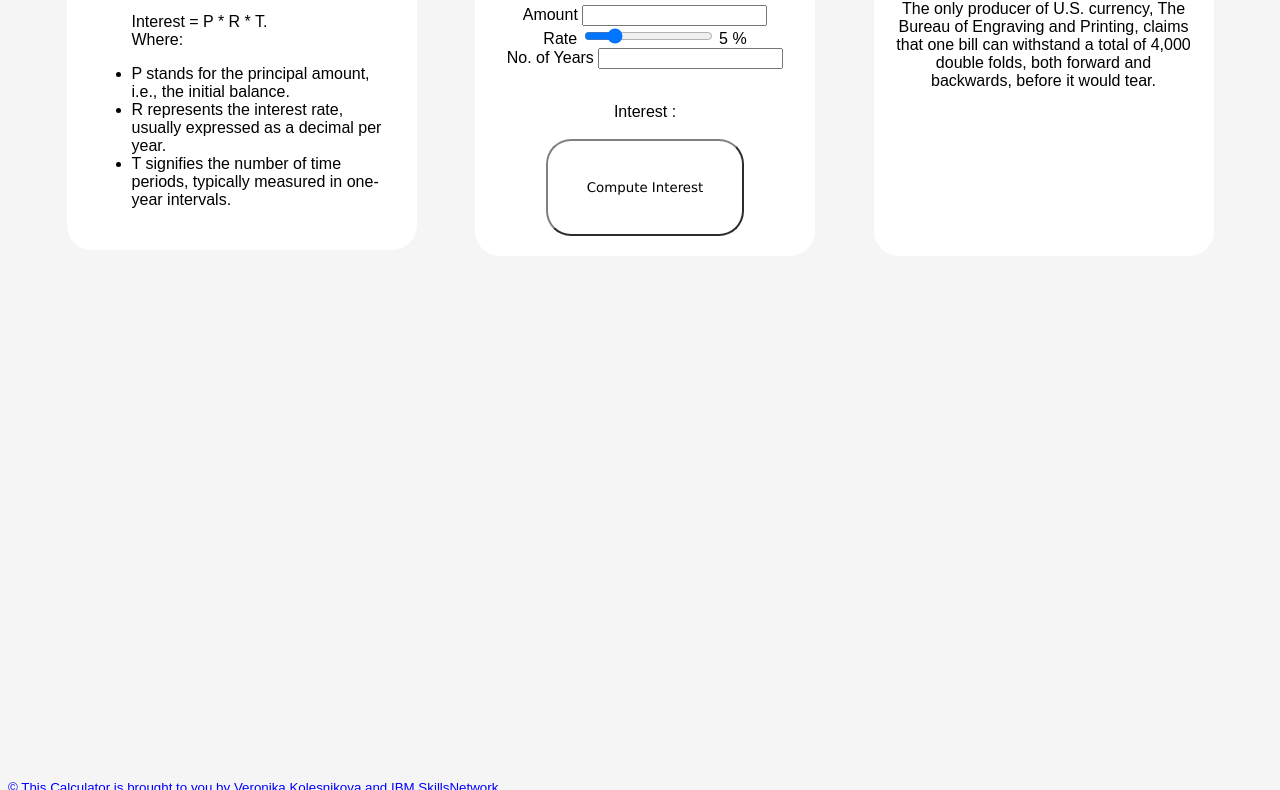
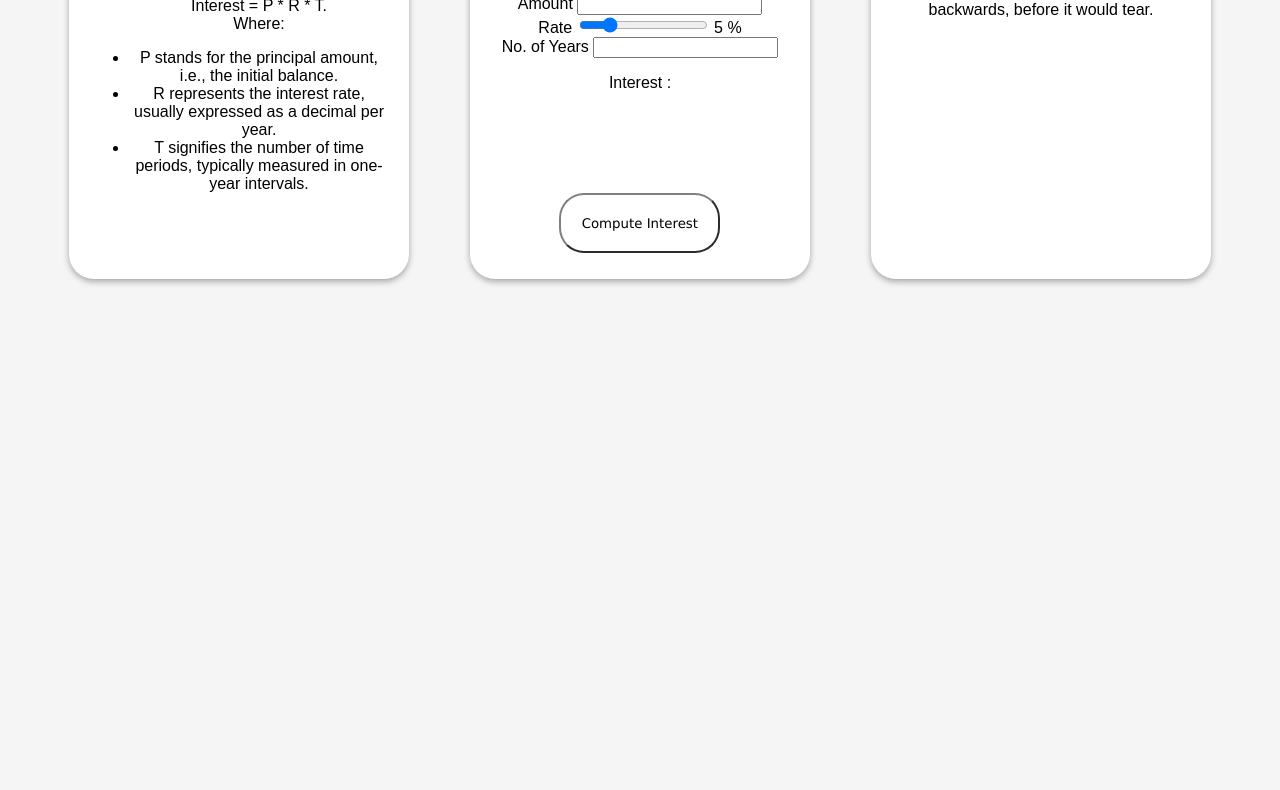
Before and after one commit to firstnamenika/simple-interest-calculator, a plain HTML site: page index.html in a window 1280 px wide. Shown: the part 248-1038 px from the top of the page. Drawn offline with Linux system fonts and the light colour scheme.

Commit message:
updated style

```diff
--- a/index.html
+++ b/index.html
@@ -9,7 +9,7 @@
 <br>
 <div class="maindiv">
 <article>
-    <div class="infodiv">
+    <div class="div">
         <p>To determine the simple accrued interest, multiply the account balance by the interest rate and the duration the funds remain in the account.
 The formula for calculating simple interest is as follows:
         <br>
@@ -25,7 +25,7 @@ The formula for calculating simple interest is as follows:
     </div>
 </article>
 
-<div class="calcdiv">
+<div class="div">
         <h1>Simple Interest Calculator</h1>
     <p>
         Amount <input type="number"  id="principal">  <br/>
@@ -48,14 +48,12 @@ The formula for calculating simple interest is as follows:
             <option value="10">10</option>
         </datalist>
     </p>
-        <br/>
         Interest : <span id="result"></span>
-        <br><br>
         <button class="button" onclick="return compute()">Compute Interest</button>
 </div>
 
 
-    <div class="fundiv">
+    <div class="div">
             <aside>
                 Did you know that a banknote can be folded 4,000 times?<br></br>
 The only producer of U.S. currency, The Bureau of Engraving and Printing, claims that one bill can withstand a total of 4,000 double folds, both forward and backwards, before it would tear.
@@ -66,7 +64,7 @@ The only producer of U.S. currency, The Bureau of Engraving and Printing, claims
 </div>
         <br>
         <footer>
-            &#169; This Calculator is brought to you by Veronika Kolesnikova and IBM SkillsNetwork.
+            &#169; This Calculator brought to you by Veronika Kolesnikova and IBM SkillsNetwork.
         </footer>
 </body>
 </html>
--- a/indexcalc.css
+++ b/indexcalc.css
@@ -2,63 +2,14 @@ body {
     background-color: whitesmoke;
     font-family: arial;
     color: white;
-
-}
-
-h1 {
-    color: grey;
-    font-family: verdana;
 }
 
 .maindiv {
     display: flex;
     justify-content: space-evenly;
-    padding-top: 7%
+    align-items: stretch;
+    padding-top: 6vw;
   }
-
-.calcdiv {
-    background-color: white;
-    color: black;
-    width: 300px;
-    padding: 20px;
-    border-radius: 25px;
-    text-align: center;
-    justify-content: center;
-    float: center;
-
-}
-
-.calcdiv p {
-    text-wrap: wrap;
-}
-
-.infodiv {
-    background-color: white;
-    color: black;
-    width: 300px;
-    padding: 25px;
-    border-radius: 25px;
-    text-align: center;
-    justify-content: left;
-    float: left;
-}
-
-.infodiv ul {
-    text-align: left;
-}
-
-
-.fundiv {
-    background-color: white;
-    color: black;
-    width: 300px;
-    padding: 20px;
-    padding-top: 80px;
-    border-radius: 25px;
-    text-align: center;
-    justify-content: center;
-    float: right;
-}
 
 footer {
     padding-top: 40%;
@@ -67,17 +18,45 @@ footer {
     color: blue;
 }
 
+/* Cards */
+
+h1 {
+    color: grey;
+    font-family: verdana;
+}
+
+.div {
+    background-color: white;
+    box-shadow: 0 0.2vw 0.5vw rgb(165, 165, 165);
+    color: black;
+    width: 300px;
+    height: 30vw;
+    padding: 20px;
+    border-radius: 25px;
+    text-align: center;
+    justify-content: center;
+    float: center;
+    text-wrap: wrap;
+    position: relative;
+}
+
 datalist {
     background-color: lightgrey;
 }
 
+/* Button */
+
 button {
+    position: absolute;
+    bottom: 2vw;
+    right: 7vw;
+    text-align: center;
     border-radius: 25px;
     border-width: 0 cap;
     border-color: grey ;
     background-color: white;
     font-family: Verdana, Geneva, Tahoma, sans-serif;
-    padding: 13%;
+    padding: 6%;
 }
 
 button:hover {
```
